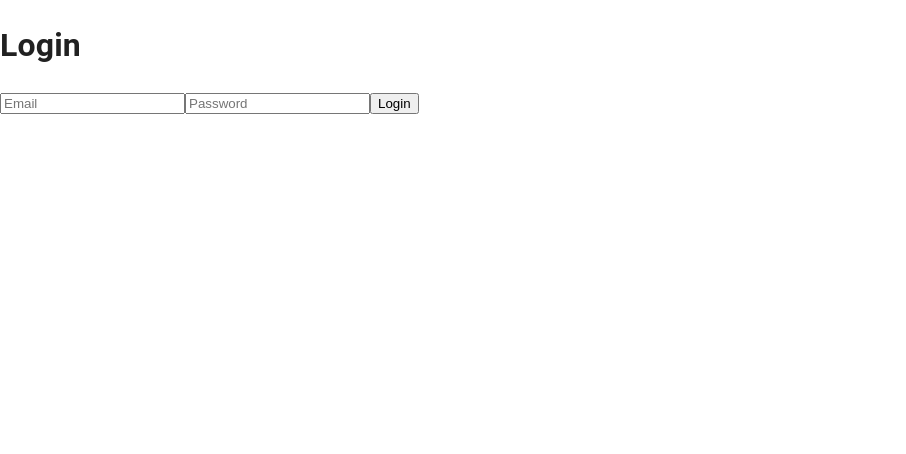
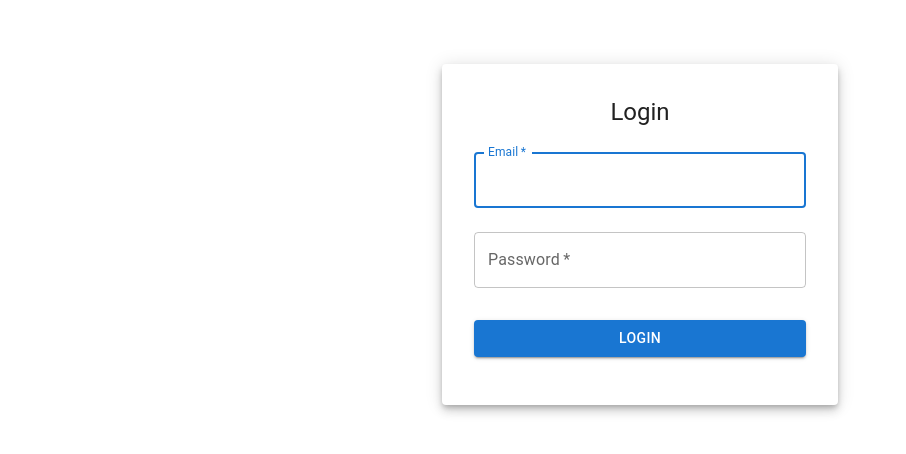
Before and after one commit to devEzt/frontend-ixc, a React (Create React App) app: page / in a window 1280 px wide. Shown: the top 454 px of the page, without its empty margins (0-906 px from the left). Built offline with nearby package versions, Linux system fonts and the light colour scheme.

Commit message:
feat: Adiciona componentes do material ui para estilização inicial da tela de login e execução do axios para conexão com o backend.

```diff
--- a/src/pages/LoginPage/LoginPage.tsx
+++ b/src/pages/LoginPage/LoginPage.tsx
@@ -1,21 +1,66 @@
-import React, { useState } from 'react'
+import { useState } from 'react'
+import { Container, TextField, Button, Box, Typography, Paper } from '@mui/material'
 import { useNavigate } from 'react-router-dom'
+import axios from 'axios'
 
 export const LoginPage = () => {
   const [email, setEmail] = useState('')
   const [password, setPassword] = useState('')
   const navigate = useNavigate()
 
-  const handleLogin = async () => {
-    navigate('/') // ficará assim até a conclusão da pagina de chat e as demais regras.
+  const handleLogin = async (event: any) => {
+    event.preventDefault()
+    try {
+      const response = await axios.post('http://localhost:5000/api/users/login', {
+        email,
+        password,
+      })
+      const { token } = response.data
+      localStorage.setItem('token', token)
+      navigate('/chat')
+    } catch (error) {
+      console.error('Login failed:', error)
+    }
   }
 
   return (
-    <div>
-      <h1>Login</h1>
-      <input type="email" value={email} onChange={(e) => setEmail(e.target.value)} placeholder="Email" />
-      <input type="password" value={password} onChange={(e) => setPassword(e.target.value)} placeholder="Password" />
-      <button onClick={handleLogin}>Login</button>
-    </div>
+    <Container component="main" maxWidth="xs">
+      <Paper elevation={6} sx={{ mt: 8, p: 4, display: 'flex', flexDirection: 'column', alignItems: 'center' }}>
+        <Typography component="h1" variant="h5">
+          Login
+        </Typography>
+        <Box component="form" sx={{ mt: 1 }}>
+          <TextField
+            variant="outlined"
+            margin="normal"
+            required
+            fullWidth
+            id="email"
+            label="Email"
+            name="email"
+            autoComplete="email"
+            autoFocus
+            value={email}
+            onChange={(e) => setEmail(e.target.value)}
+          />
+          <TextField
+            variant="outlined"
+            margin="normal"
+            required
+            fullWidth
+            name="password"
+            label="Password"
+            type="password"
+            id="password"
+            autoComplete="current-password"
+            value={password}
+            onChange={(e) => setPassword(e.target.value)}
+          />
+          <Button type="submit" fullWidth variant="contained" sx={{ mt: 3, mb: 2 }} onClick={handleLogin}>
+            Login
+          </Button>
+        </Box>
+      </Paper>
+    </Container>
   )
 }
```
